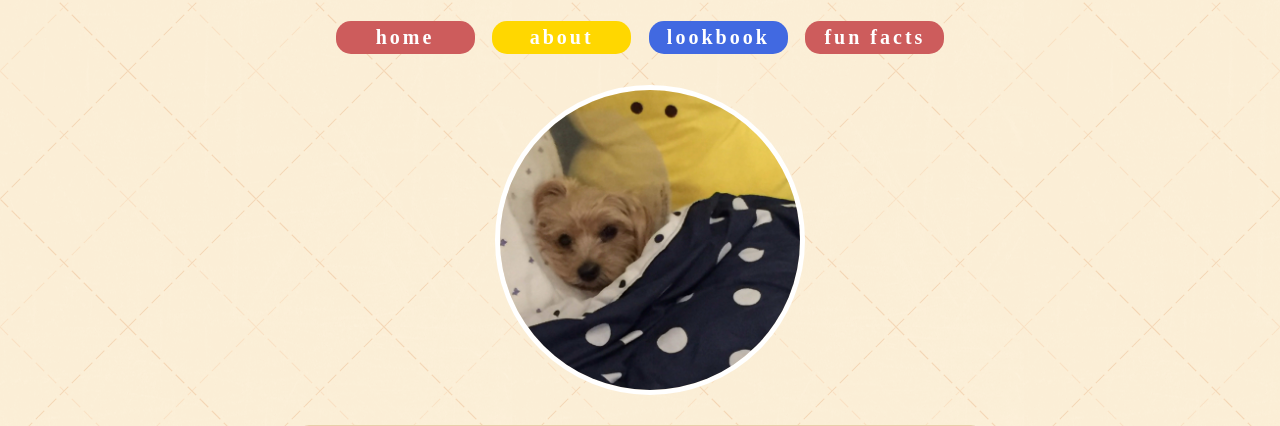
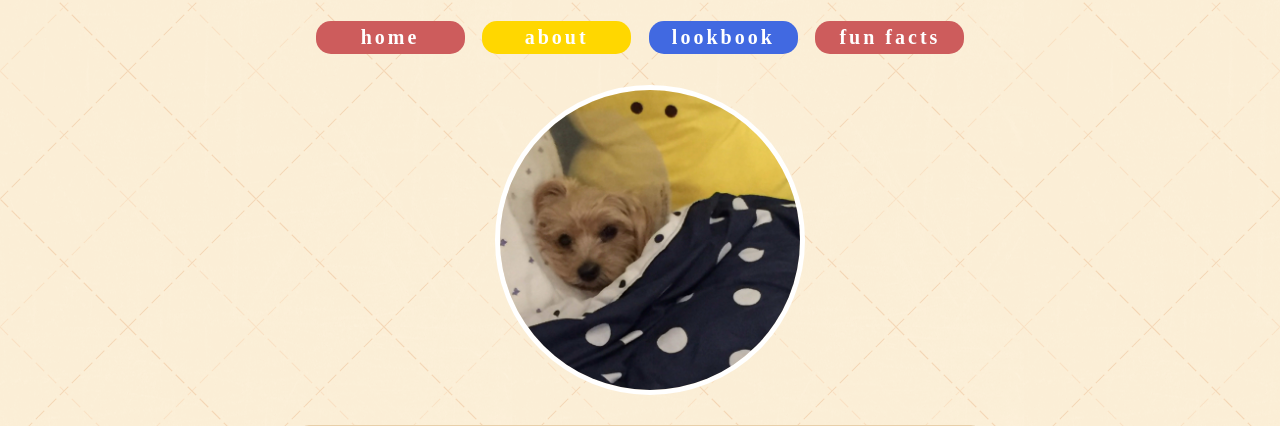
Before and after one commit to bcandie/bcandie.github.io, a plain HTML site: page index.html in a window 1280 px wide. Shown: the part 185-611 px from the top of the page. Drawn offline with Linux system fonts and the light colour scheme; a web font is replaced by a local one.

Commit message:
Update rosie.css

```diff
--- a/rosie.css
+++ b/rosie.css
@@ -95,7 +95,7 @@
             margin:3px 7px;
             padding:5px 7px;
             color:#fff;
-            width:125px;
+            width:135px;
             text-decoration:none;
             text-align: center;
             letter-spacing:3px;
```
